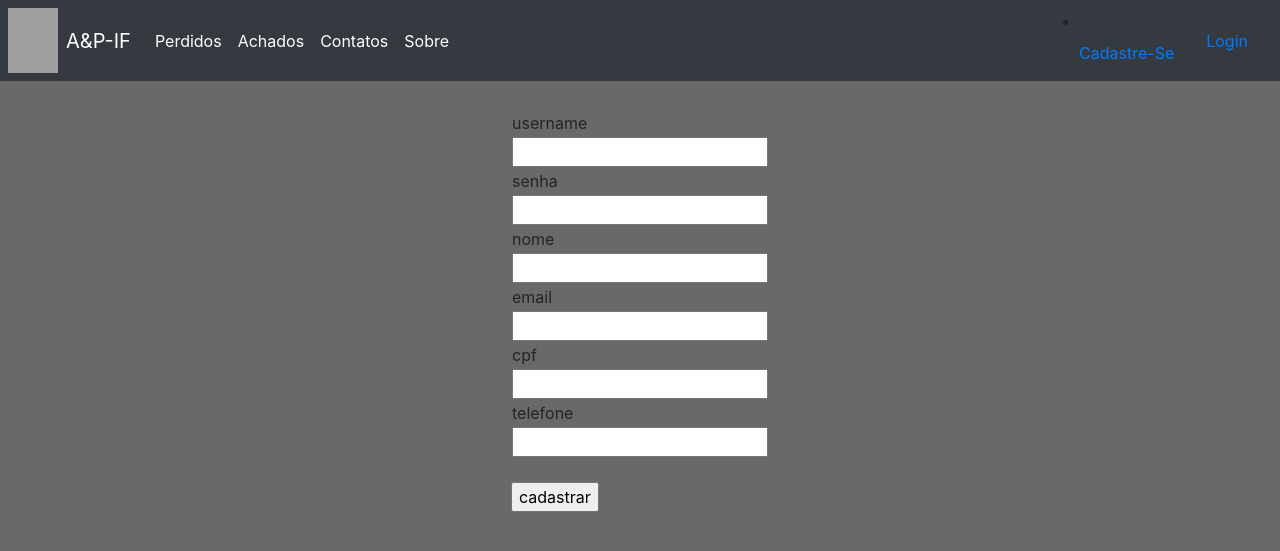
After one commit to AckermanYuki/Flask, a Flask app: page /cadastro in a window 1280 px wide. The commit adds this page. Shown: the top 551 px of the page. Run offline with Flask 2, Linux system fonts and the light colour scheme; some libraries are stand-ins or nearby versions; grey boxes are pictures that could not be loaded.

Commit message:
Criado tela basica de cadastro

```diff
--- a/app/controllers/defaut.py
+++ b/app/controllers/defaut.py
@@ -1,4 +1,4 @@
-from flask import render_template, flash, redirect, url_for
+from flask import render_template, flash, request,redirect, url_for
 from flask_login import login_user, logout_user
 from app import app, db, lm
 
@@ -22,25 +22,33 @@ def login():
         user = User.query.filter_by(username=form.username.data).first()
         if user and user.password == form.password.data:
             login_user(user)
-            flash("Login aceito.")
             return redirect(url_for("index"))
+        else:
+            flash("Login invalido, Tente novamente.")
+    return render_template('login.html', form=form)
+
+@app.route("/cadastro", methods=["GET","POST"])
+def cadastro():
+    if request.method == "POST":
+        username = request.form.get("username")
+        password = request.form.get("senha")
+        name = request.form.get("name")
+        email = request.form.get("email")
+        cpf = request.form.get("cpf")
+        telefone = request.form.get("telefone")
+
+        if username and password and name and email and cpf and telefone:
+            cad = User(username, password, name, email, cpf, telefone)
+            db.session.add(cad)
+            db.session.commit()
+        return redirect(url_for("login"))
     else:
-        flash("Login invalido.")
-    return render_template('login.html', form=form)
+        return render_template('cadastro.html')
 
 @app.route("/logout")
 def logout():
     logout_user()
-    return redirect(url_for("index"))
-
-
-@app.route("/teste/<info>")
-@app.route("/teste", defaults={"info":None})
-def teste(info):
-    i = User ("adan1iel", "1234", "aDan1iel Silva", "ad1anielgsn99@gmail.com")
-    db.session.add(i)
-    db.session.commit()
-    return "ok"
+    return redirect(url_for("login"))
 
 @app.route("/teste1")
 def teste1():
--- a/app/static/css/login.css
+++ b/app/static/css/login.css
@@ -12,7 +12,7 @@ body {
   align-items: center;
   -webkit-box-pack: center;
   justify-content: center;
-  padding-top: 100px;
+  padding-top: 110px;
   padding-bottom:40px;
   background-color: dimgray;
 }
@@ -46,7 +46,19 @@ body {
   border-top-left-radius: 0;
   border-top-right-radius: 0;
 }
-
+#formulario{
+  background: lightgray;
+  width: 42%;
+  border-radius: 2%;
+  text-align: center;
+  font-size: 30px;
+  padding: 25px;
+  font-family: New Century Schoolbook, TeX Gyre Schola, serif;
+}
+input:hover{
+  background: black;
+  color: green;
+}
 
 /*Abaixo css da pagina do index*/
 #logo{
@@ -56,12 +68,11 @@ body {
   width: 50px;
   height: 65px;
 }
-a:hover{
-  background: darkgreen;
+#colhover:hover{
+  background: limegreen;
   border-radius: 10%;
   text-decoration: underline;
-	text-decoration: underline overline;
-	color:#f00;
+	color: darkred;
 }
 #tx1{
   position: absolute;
--- a/app/templates/base.html
+++ b/app/templates/base.html
@@ -26,38 +26,39 @@
     <header>
       <nav class="navbar navbar-expand-md navbar-dark fixed-top bg-dark">
         <a href="https://ifce.edu.br/caninde"><img id="logo"src="https://live.staticflickr.com/65535/48069719291_59d59c08aa_t.jpg"/> </a>
-        <a class="navbar-brand" href="#">A&P-IF </a>
+        <a class="navbar-brand" href="#" id="colhover">A&P-IF </a>
         <button class="navbar-toggler" type="button" data-toggle="collapse" data-target="#navbarCollapse" aria-controls="navbarCollapse" aria-expanded="false" aria-label="Toggle navigation">
           <span class="navbar-toggler-icon"></span>
         </button>
         <div class="collapse navbar-collapse" id="navbarCollapse">
           <ul class="navbar-nav mr-auto">
             <li class="nav-item active">
-              <a class="nav-link" href="{{url_for('login') }}">Perdidos</a>
+              <a class="nav-link" href="{{url_for('login') }}" id="colhover">Perdidos</a>
             </li>
             <li class="nav-item active">
-                <a class="nav-link" href="{{url_for('login') }}">Achados</a>
+                <a class="nav-link" href="{{url_for('login') }}" id="colhover">Achados</a>
             </li>
             <li class="nav-item active">
-                <a class="nav-link" href="#">Contatos</a>
+                <a class="nav-link" href="#" id="colhover">Contatos</a>
             </li>
             <li class="nav-item active">
-                <a class="nav-link" href="#">Sobre</a>
-            </li>
-            {% if current_user.is_authenticated %}
-            <li class="nav-item active">
-                <a class="nav-link" href="{{url_for('logout') }}">Logout</a>
+                <a class="nav-link" href="#" id="colhover">Sobre</a>
             </li>
             </ul>
+            {% if current_user.is_authenticated %}
               <form class="form-inline mt-2 mt-md-0">
                 <input class="form-control mr-sm-2" type="text" placeholder="Pesquisa" aria-label="Search">
                 <button class="btn btn-outline-success my-2 my-sm-0" type="submit">Pesquisar</button>
               </form>
+              <li class="nav-item active">
+                <a class="nav-link" href="{{url_for('logout') }}" id="colhover">Logout</a>
+              </li>
             {% else %}
         </div>
             <li class="nav-item active">
-                <a class="nav-link" href="{{url_for('login') }}">Login</a>
+              <a class="nav-link" href="{{url_for('cadastro') }}" id="colhover">Cadastre-Se</a>
             </li>
+            <a class="nav-link" href="{{url_for('login') }}" id="colhover">Login</a>
             {% endif %}
       </nav>
     </header>
--- /dev/null
+++ b/app/templates/cadastro.html
@@ -0,0 +1,69 @@
+{% extends 'base.html' %}
+
+{% block content %}
+    <form action="{{url_for('cadastro')}}" method="POST">
+        <table>
+            <tr>
+                <td>
+                    username
+                </td>
+            <tr>
+                <td>
+                    <input type="text" name="username">
+                </td>
+            </tr>
+            <tr>
+                <td>
+                    senha
+                </td>
+            </tr>
+            <tr>
+                <td>
+                    <input type="text" name="senha">
+                </td>
+            </tr>
+            <tr>
+                <td>
+                    nome
+                </td>
+            </tr>
+            <tr>
+                <td>
+                    <input type="text" name="name">
+                </td>
+            </tr>
+            <tr>
+                <td>
+                    email
+                </td>
+            </tr>
+            <tr>
+                <td>
+                    <input type="text" name="email">
+                </td>
+            </tr>
+            <tr>
+                <td>
+                    cpf
+                </td>
+            </tr>
+            <tr>
+                <td>
+                    <input type="text" name="cpf">
+                </td>
+            </tr>
+            <tr>
+                <td>
+                    telefone
+                </td>
+            </tr>
+            <tr>
+                <td>
+                    <input type="text" name="telefone">
+                </td>
+            </tr>
+        </table><br>
+<input type="submit" value="cadastrar">
+    </form>
+
+{% endblock %}
--- a/app/templates/index.html
+++ b/app/templates/index.html
@@ -35,7 +35,7 @@
     width: 100%;
     height: 100%;
   }
-  </style>
+</style>
 
 <div id="demo" class="carousel slide" data-ride="carousel">
   <ul class="carousel-indicators">
```
Also changed, not shown: app/models/table.py (+5 -30 lines), app/templates/login.html (+5 -6 lines), migrations/versions/d66aac128fb0_.py (added, +51 -0 lines), storage.db.
